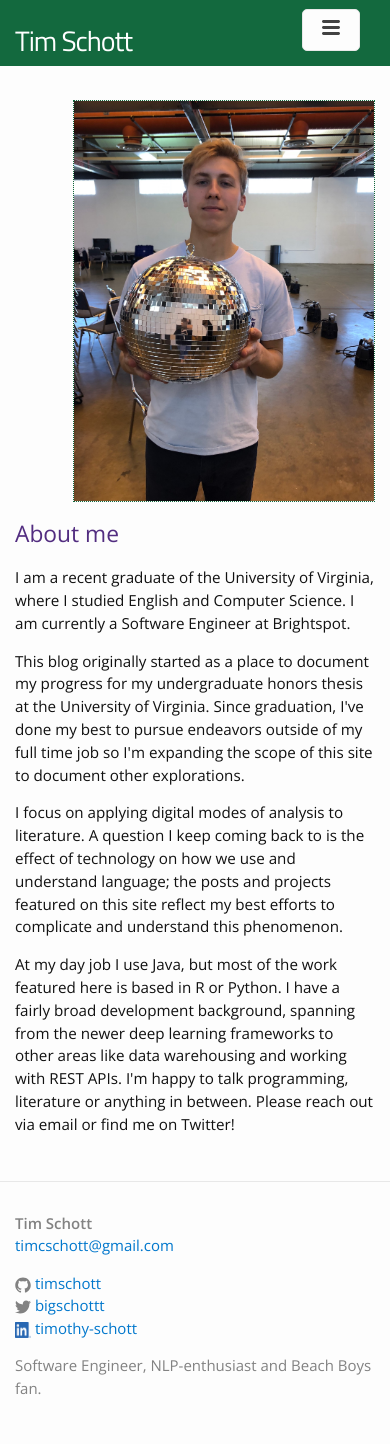
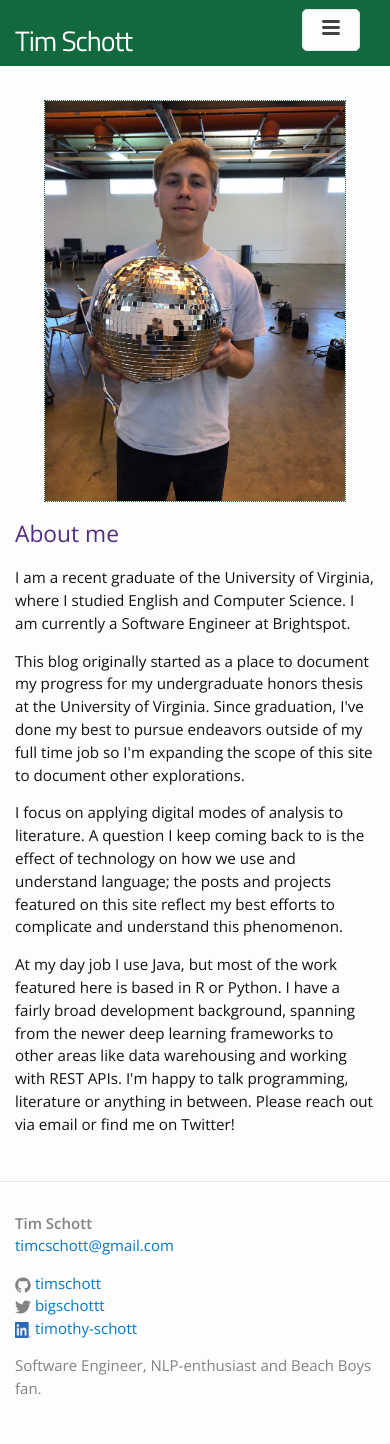
Before and after one commit to timschott/timschott.github.io, a Jekyll site: the page built from index.html, in a window 390 px wide. Built offline with Jekyll 4.4.1, drawn with Linux system fonts in a browser that asks for light colours.

Commit message:
center image on mobile

```diff
--- a/_data/menu.yml
+++ b/_data/menu.yml
@@ -10,7 +10,7 @@
     - subtitle: "Logomancing"
       subhref: "/projects/logomancing"
     - subtitle: "Reading DT Leaves"
-      subhref: "projects/dtleaves"
+      subhref: "/projects/dtleaves"
     - subtitle: "sBOTus"
       subhref: "/projects/sbotus"
     - subtitle: "Washington Bezos"
--- a/_sass/_fancy-image.scss
+++ b/_sass/_fancy-image.scss
@@ -14,6 +14,7 @@ border: 1px dotted $forest-green;
 	font-size: .9em;
 	padding: 2px 8px 3px 8px;
 	margin: 1px 0 0 0;
+
 }
 
 .wp-caption dt {
@@ -47,3 +48,12 @@ border: 1px dotted $forest-green;
 	margin-left: auto;
 	margin-right: auto;
 }
+@media all and (max-width: 600px) {
+	.alignright {
+		display: block;
+  		margin-left: auto;
+  		margin-right: auto;
+  		z-index: 1;
+		float: none;
+	}
+}
```
